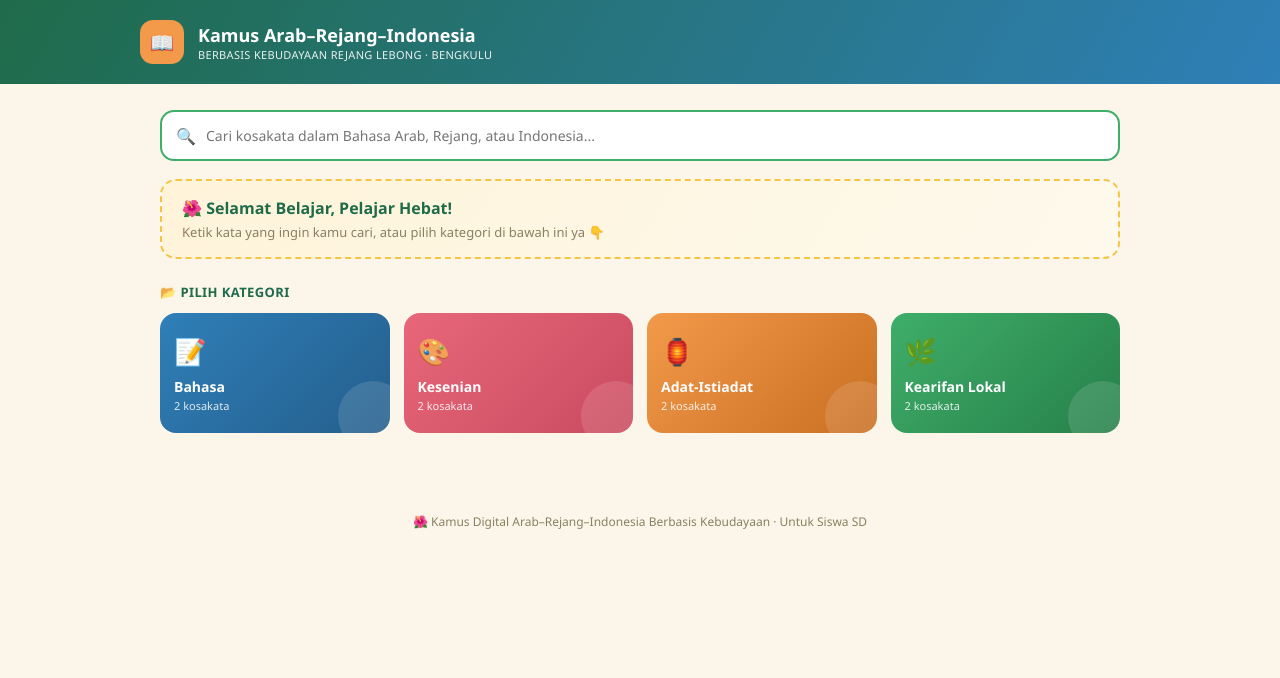
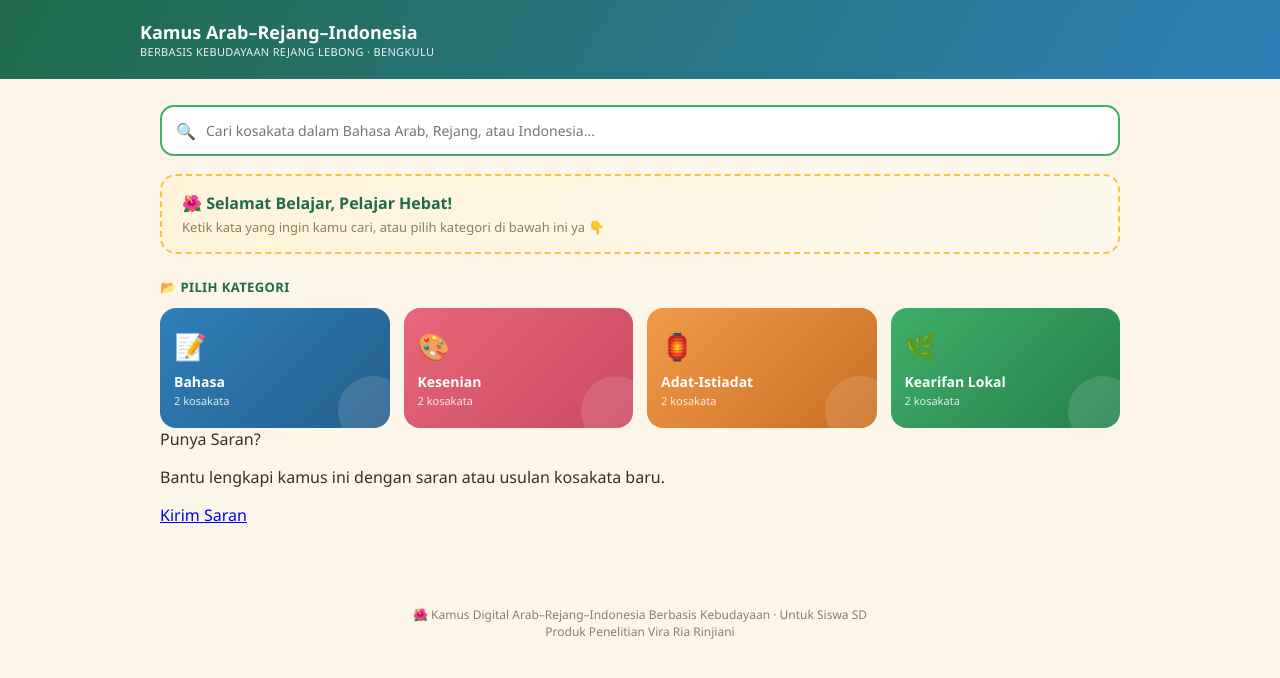
Before and after one commit to kamus-bahasa-arab-rejang/kamus-arab-rejang, a plain HTML site: page index.html in a window 1280 px wide. Drawn offline with Linux system fonts and the light colour scheme.

Commit message:
Update index.html

```diff
--- a/index.html
+++ b/index.html
@@ -11,7 +11,6 @@
   <header class="krj-header">
     <div class="krj-header-inner">
       <div class="krj-brand">
-        <div class="krj-logo">📖</div>
         <div>
           <div class="krj-title">Kamus Arab–Rejang–Indonesia</div>
           <div class="krj-subtitle">BERBASIS KEBUDAYAAN REJANG LEBONG · BENGKULU</div>
@@ -65,10 +64,22 @@
       <button id="loadMoreBtn" class="krj-more-btn" hidden>Muat kosakata lainnya ↓</button>
     </section>
 
+    <section class="krj-saran-box">
+      <div class="krj-saran-title">Punya Saran?</div>
+      <p class="krj-saran-desc">
+        Bantu lengkapi kamus ini dengan saran atau usulan kosakata baru.
+      </p>
+      <a href="https://forms.gle/GANTI_DENGAN_LINK_GOOGLE_FORM_ANDA"
+         target="_blank" rel="noopener" class="krj-saran-btn">
+        Kirim Saran
+      </a>
+    </section>
+
   </main>
 
   <footer class="krj-footer">
     🌺 Kamus Digital Arab–Rejang–Indonesia Berbasis Kebudayaan · Untuk Siswa SD
+    <div class="krj-footer-credit">Produk Penelitian Vira Ria Rinjiani</div>
   </footer>
 
   <!-- Ganti "kosakata.js" dengan file data asli Anda yang berisi 268 entri -->
```
